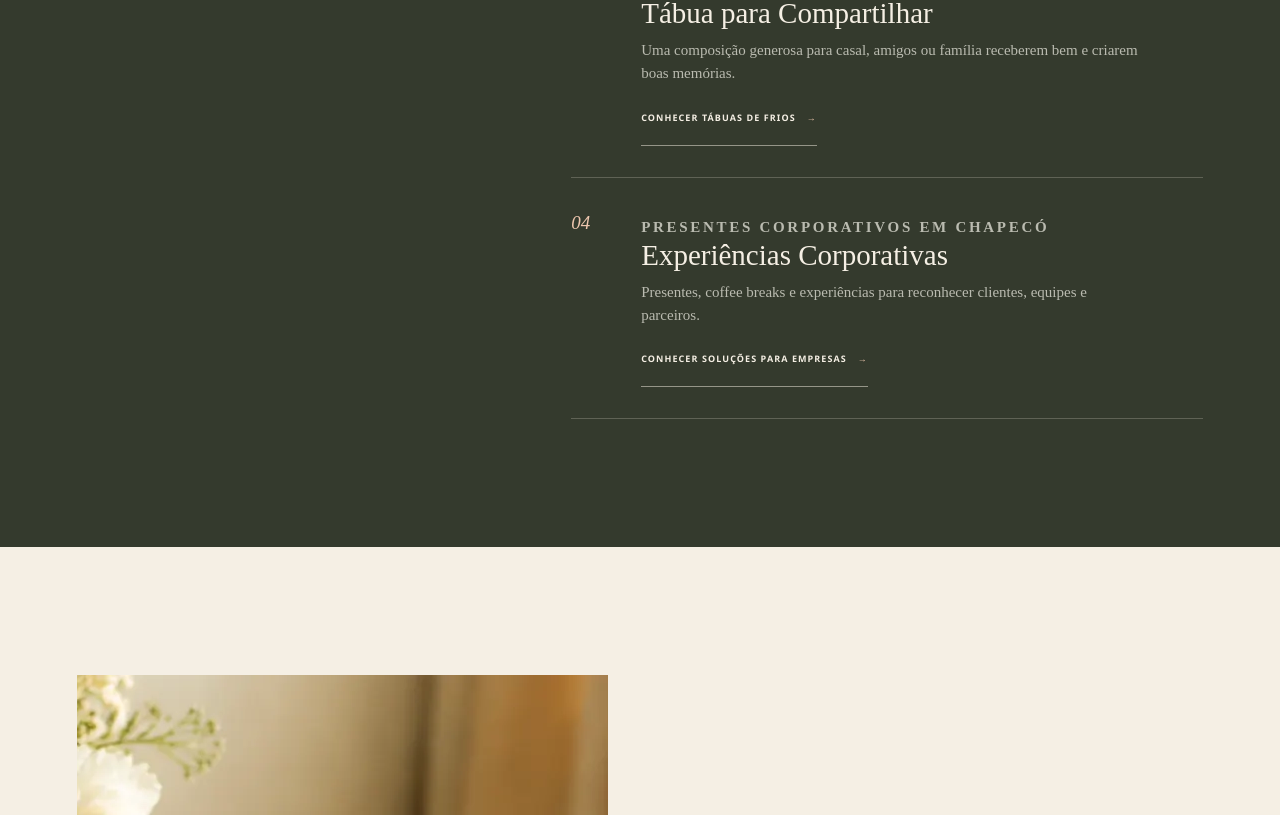
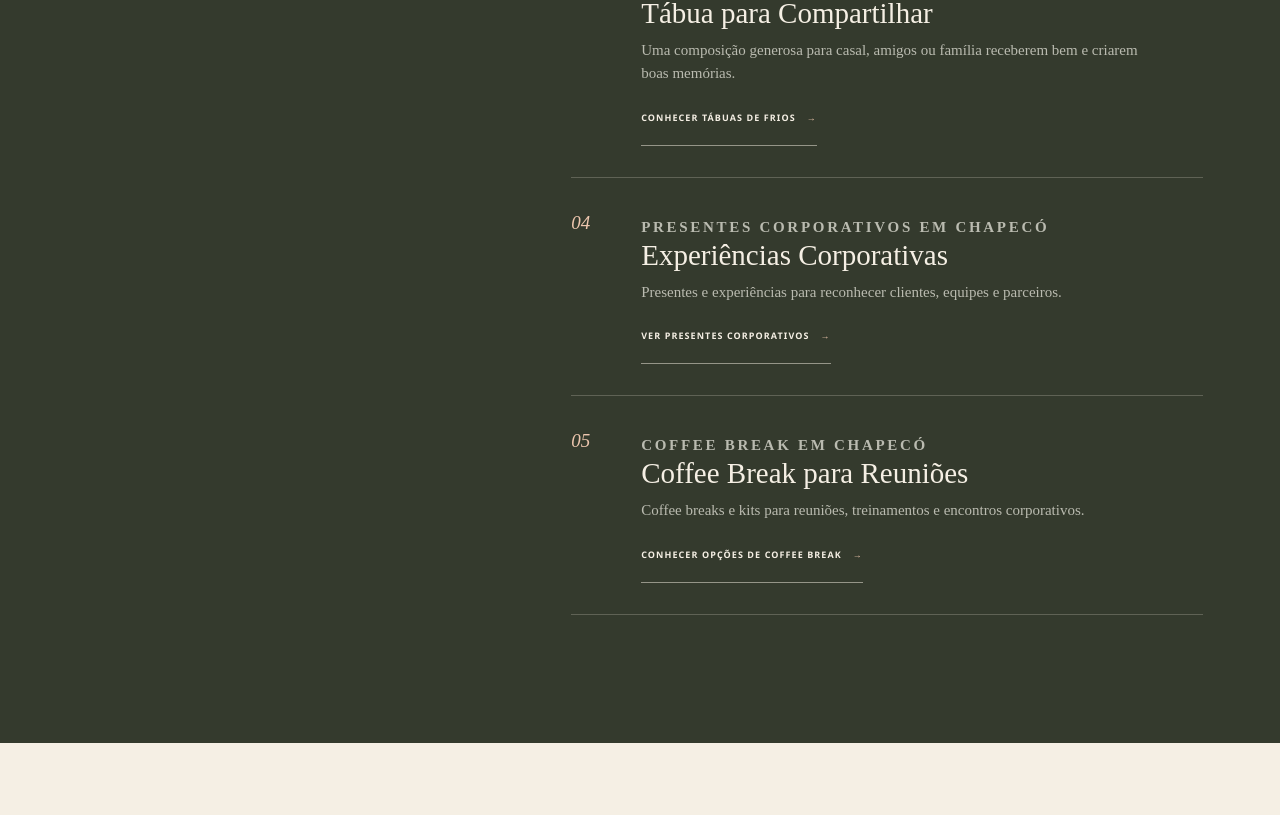
Before and after one commit to bittarello/gb-grazing-foods, a Next.js app: page / in a window 1280 px wide. Shown: the part 3570-4385 px from the top of the page. Built offline with nearby package versions, Linux system fonts and the light colour scheme.

Commit message:
Conectar home às novas páginas locais

```diff
--- a/app/page.tsx
+++ b/app/page.tsx
@@ -2,6 +2,9 @@ const instagramUrl = "https://www.instagram.com/gabi.gbgrazingfoods/";
 const whatsappNumber = "5549999442478";
 const breakfastPage = "/cestas-de-cafe-da-manha-chapeco/";
 const boardsPage = "/tabuas-de-frios-chapeco/";
+const eventsPage = "/grazing-table-chapeco/";
+const corporatePage = "/presentes-corporativos-chapeco/";
+const coffeeBreakPage = "/coffee-break-chapeco/";
 
 const messages = {
   order: "Olá Gabi! Vim pelo site da GB Grazing Foods e gostaria de fazer um pedido. Pode me ajudar?",
@@ -23,14 +26,15 @@ const whatsapp = {
 const occasions = [
   { number: "01", title: "Presentear", text: "Cestas de café da manhã, boxes e mimos para aniversários, agradecimentos e todo gesto que merece cuidado.", image: "/images/gb-presentes.webp", alt: "Cesta de café da manhã artesanal preparada em Chapecó", cta: "Ver cestas de café da manhã", href: breakfastPage },
   { number: "02", title: "Compartilhar", text: "Tábuas de frios para casal, amigos e família, noites de vinho e aquele encontro especial.", image: "/images/gb-hero.webp", alt: "Tábua de frios artesanal com queijos, frutas, pães e embutidos", cta: "Ver tábuas de frios", href: boardsPage },
-  { number: "03", title: "Celebrar", text: "Grazing tables e experiências para aniversários, comemorações, recepções e encontros especiais.", image: "/images/gb-eventos.webp", alt: "Grazing table elegante preparada para uma celebração", cta: "Planejar uma celebração", href: whatsapp.event },
+  { number: "03", title: "Celebrar", text: "Grazing tables e experiências para aniversários, comemorações, recepções e encontros especiais.", image: "/images/gb-eventos.webp", alt: "Grazing table elegante preparada para uma celebração", cta: "Ver grazing tables", href: eventsPage },
 ];
 
 const products = [
   { label: "Cestas de café da manhã", title: "Café da Manhã Afeto", text: "Um presente gastronômico que chega cedo e transforma o primeiro momento do dia.", cta: "Ver opções de café da manhã", href: breakfastPage },
   { label: "Para brindar a dois", title: "Noite de Vinhos", text: "Sabores selecionados para uma noite sem pressa, cheia de conversa e presença.", cta: "Ver tábuas de frios", href: boardsPage },
   { label: "Tábuas de frios", title: "Tábua para Compartilhar", text: "Uma composição generosa para casal, amigos ou família receberem bem e criarem boas memórias.", cta: "Conhecer tábuas de frios", href: boardsPage },
-  { label: "Presentes corporativos em Chapecó", title: "Experiências Corporativas", text: "Presentes, coffee breaks e experiências para reconhecer clientes, equipes e parceiros.", cta: "Conhecer soluções para empresas", href: whatsapp.corporate },
+  { label: "Presentes corporativos em Chapecó", title: "Experiências Corporativas", text: "Presentes e experiências para reconhecer clientes, equipes e parceiros.", cta: "Ver presentes corporativos", href: corporatePage },
+  { label: "Coffee break em Chapecó", title: "Coffee Break para Reuniões", text: "Coffee breaks e kits para reuniões, treinamentos e encontros corporativos.", cta: "Conhecer opções de coffee break", href: coffeeBreakPage },
 ];
 
 const faqs = [
@@ -105,7 +109,7 @@ export default function Home() {
         <article className="corporate-strip">
           <div className="corporate-number">04</div>
           <div><p className="product-label">Para clientes, equipes e parceiros</p><h3>Empresas</h3><p>Presentes corporativos, coffee breaks em Chapecó e experiências para reconhecer pessoas e fortalecer relações.</p></div>
-          <a className="button button-dark" href={whatsapp.corporate} target="_blank" rel="noreferrer">Conhecer opções corporativas <span aria-hidden="true">→</span></a>
+          <a className="button button-dark" href={corporatePage}>Conhecer opções corporativas <span aria-hidden="true">→</span></a>
         </article>
         <div className="commercial-info" aria-label="Preço, prazo e entrega">
           <div className="price-highlight"><span>Experiências</span><strong>a partir de R$ 95</strong></div>
```
